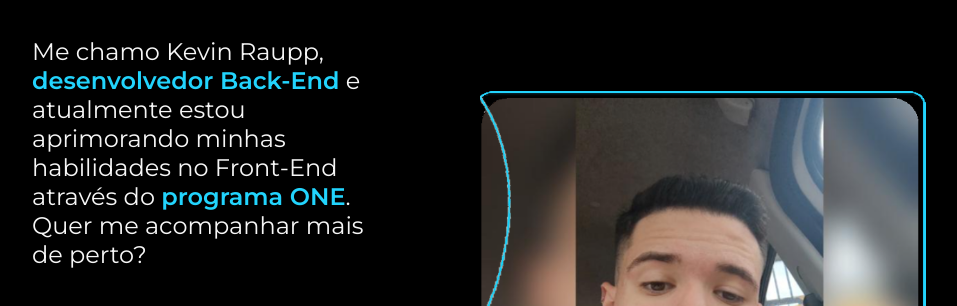
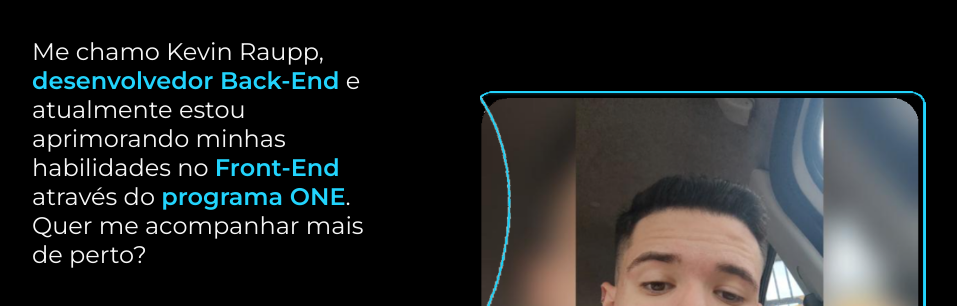
Before and after one commit to oKevinRaupp/Alura-Apresentacao, a plain HTML site: page index.html in a window 1280 px wide. Shown: the part 167-473 px from the top of the page, without its empty margins (160-1117 px from the left). Drawn offline with nearby package versions, Linux system fonts and the light colour scheme.

Commit message:
Projeto finalizado

```diff
--- a/index.html
+++ b/index.html
@@ -18,7 +18,7 @@
         <section class="apresentacao__conteudo">
             <h1 class="apresentacao__conteudo__titulo">Olá Mundo!
             </strong></h1>
-            <p class="apresentacao__conteudo__texto">Me chamo Kevin Raupp, <strong >desenvolvedor Back-End</strong> e atualmente estou aprimorando minhas habilidades no Front-End através do <strong >programa ONE</strong>. Quer me acompanhar mais de perto?</p>
+            <p class="apresentacao__conteudo__texto">Me chamo Kevin Raupp, <strong >desenvolvedor Back-End</strong> e atualmente estou aprimorando minhas habilidades no <strong >Front-End</strong> através do <strong >programa ONE</strong>. Quer me acompanhar mais de perto?</p>
             <div class="apresentacao__links">
                 <h2 class="apresentacao__links__subtitulo">Acesse minhas redes</h2>
                 <a class="apresentacao__links__link" href="https://github.com/oKevinRaupp">
```
